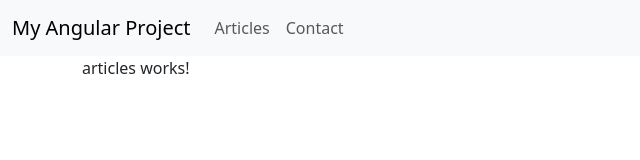
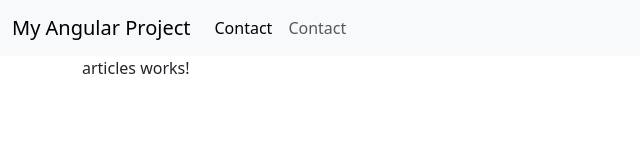
Before and after one commit to CampoSuarezJavierDavidCampus/Angular_MyBlogApp, an Angular app: page /articles in a window 1280 px wide. Shown: the top 160 px of the page, without its empty margins (0-640 px from the left). Built offline with nearby package versions, Linux system fonts and the light colour scheme.

Commit message:
feat: :sparkles: Implementing Articles Module on our app

```diff
--- a/src/app/app-routing.module.ts
+++ b/src/app/app-routing.module.ts
@@ -5,7 +5,9 @@ const routes: Routes = [
   //TODO Add Contact Component To Router
   {path:'contact',component:ContactComponent},
   //TODO Add Articles Routes To Router
-  { path: 'articles', loadChildren: () => import('./articles/articles.module').then(m => m.ArticlesModule) }
+  { path: 'articles', loadChildren: () => import('./articles/articles.module').then(m => m.ArticlesModule) },
+  {path:'',pathMatch:'full',redirectTo:'articles'},
+  {path:'**',redirectTo:'articles'},
 ];
 
 @NgModule({
--- a/src/app/app.module.ts
+++ b/src/app/app.module.ts
@@ -6,6 +6,7 @@ import { AppComponent } from './app.component';
 import { CoreModule } from './core/core.module';
 import { SharedModule } from './shared/shared.module';
 import { ContactModule } from './contact/contact.module';
+import { ArticlesModule } from './articles/articles.module';
 
 @NgModule({
   declarations: [
@@ -16,7 +17,8 @@ import { ContactModule } from './contact/contact.module';
     AppRoutingModule,
     CoreModule,
     SharedModule,
-    ContactModule
+    ContactModule,
+    ArticlesModule
   ],
   providers: [],
   bootstrap: [AppComponent]
--- a/src/app/core/header/header.component.html
+++ b/src/app/core/header/header.component.html
@@ -3,10 +3,10 @@
       <a class="navbar-brand ">My Angular Project</a>
       <ul class="navbar-nav me-auto ">
         <li class="nav-item ">
-          <a class="nav-link ">Articles</a>
+          <a class="nav-link " routerLink="/articles" routerLinkActive="active">Contact</a>
         </li>
         <li class="nav-item ">
-          <a class="nav-link " routerLink="/contact" routerLinkActve="active">Contact</a>
+          <a class="nav-link " routerLink="/contact" routerLinkActive="active">Contact</a>
         </li>
       </ul>
   </div>
```
